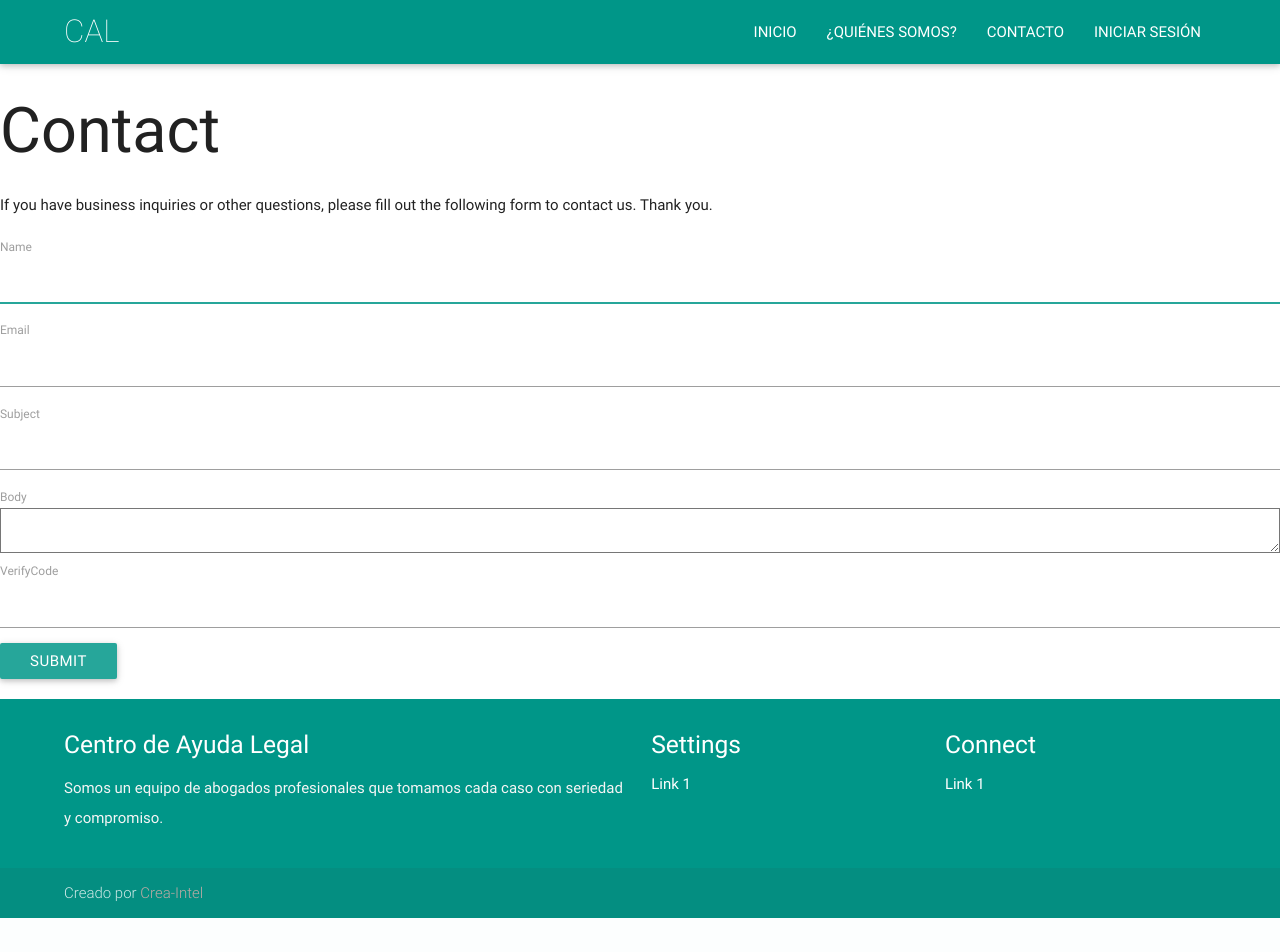
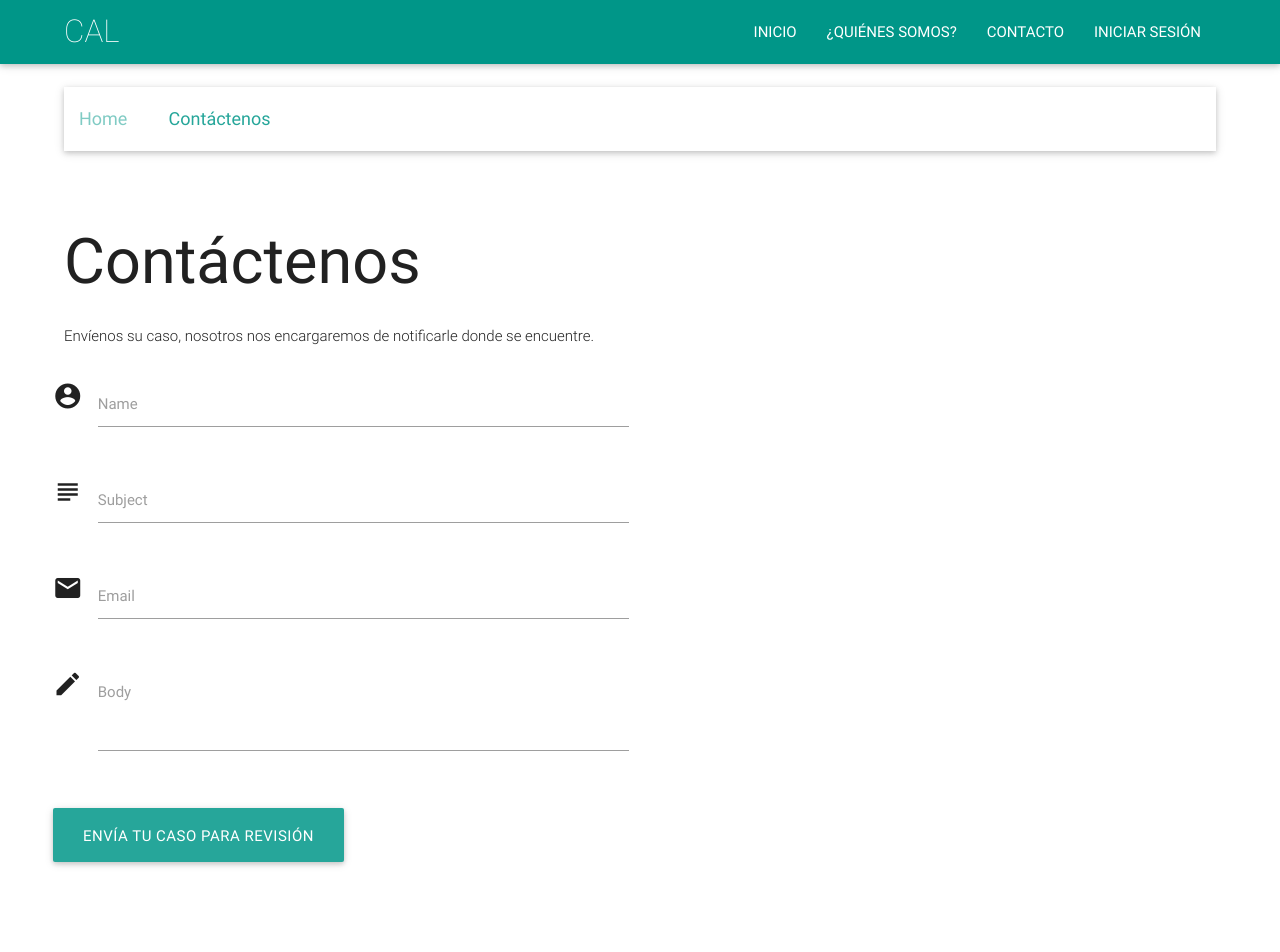
Before and after one commit to ladislaoRS/basic-yii-app, a Yii app: template views/site/contact.php in a window 1280 px wide. Shown: the top 952 px of the page. Before the commit the page ends 918 px from the top, so only its background shows below. Run offline with PHP 8.4 and a stand-in for Yii, Linux system fonts and the light colour scheme; the template is opened without the code that fills it, so the values that code supplies are empty; form fields are guessed from the names that the template uses; a map, chart or similar area stays blank; some libraries are stand-ins or nearby versions; grey boxes are pictures that could not be loaded.

Commit message:
about, contact and login updates

```diff
--- a/views/layouts/main.php
+++ b/views/layouts/main.php
@@ -29,7 +29,7 @@ AppAsset::register($this);
     <nav class="teal" role="navigation">
     <div class="nav-wrapper container">
       <!--<img class="brand-logo" src="<?= Url::to('@web/img/cal.png') ?>" />-->
-      <a id="logo-container" href="#" class="brand-logo"><span class="thin">CAL</span></a>
+      <a id="logo-container" href="<?= Yii::$app->homeUrl ?>" class="brand-logo"><span class="thin">CAL</span></a>
       <ul class="right hide-on-med-and-down">
         <li><a href="<?= Yii::$app->homeUrl ?>">INICIO</a></li>
         <li><a href="<?= Url::to('index.php?r=site/about')?>">¿QUIÉNES SOMOS?</a></li>
@@ -91,16 +91,16 @@ AppAsset::register($this);
 
         </div>
         <div class="col l3 s12">
-          <h5 class="white-text">Settings</h5>
+          <h5 class="white-text">Publicaciones</h5>
           <ul>
-            <li><a class="white-text" href="#!">Link 1</a></li>
-            <!--<li><a class="white-text" href="#!">Link 2</a></li>
-            <li><a class="white-text" href="#!">Link 3</a></li>
-            <li><a class="white-text" href="#!">Link 4</a></li>-->
+            <li><a class="white-text" href="#!">Derecho Civil</a></li>
+            <li><a class="white-text" href="#!">Derecho Penal</a></li>
+            <li><a class="white-text" href="#!">Derecho Laboral</a></li>
+            <li><a class="white-text" href="#!">Derecho Mercantil</a></li>
           </ul>
         </div>
         <div class="col l3 s12">
-          <h5 class="white-text">Connect</h5>
+          <h5 class="white-text">Síganos</h5>
           <ul>
             <li><a class="white-text" href="#!">Link 1</a></li>
             <!--<li><a class="white-text" href="#!">Link 2</a></li>
@@ -112,8 +112,8 @@ AppAsset::register($this);
     </div>
     <div class="footer-copyright">
       <div class="container">
-      Creado por <a class="brown-text text-lighten-3" href="http://crea-intel.herokuapp.com">Crea-Intel</a>
-      </div>
+          <a class="grey-text text-lighten-4 right" href="#!">© 2016 centro-ayuda-legal.com - Todos los derechos eeservados</a>
+          Creado por <a class="brown-text text-lighten-3" href="http://crea-intel.herokuapp.com">Crea-Intel</a>
     </div>
   </footer>
 
--- a/views/site/about.php
+++ b/views/site/about.php
@@ -4,7 +4,7 @@
 
 use yii\helpers\Html;
 
-$this->title = 'About';
+$this->title = '¿Quiénes Somos?';
 //$this->params['breadcrumbs'][] = $this->title;
 ?>
 <br>
@@ -15,7 +15,7 @@ $this->title = 'About';
         <a href="#!" class="breadcrumb teal-text text-lighten-1"><?= $this->title ?></a>
       </div>
     </div>
-  </nav>
+</nav>
   <br> <br>
 <div class="site-about container">
     <h1><?= Html::encode($this->title) ?></h1>
--- a/views/site/contact.php
+++ b/views/site/contact.php
@@ -8,10 +8,20 @@ use yii\helpers\Html;
 use yii\bootstrap\ActiveForm;
 use yii\captcha\Captcha;
 
-$this->title = 'Contact';
-$this->params['breadcrumbs'][] = $this->title;
+$this->title = 'Contáctenos';
+//$this->params['breadcrumbs'][] = $this->title;
 ?>
-<div class="site-contact">
+<br>
+<nav class="container white">
+    <div class="nav-wrapper breadcrumb-padding">
+      <div class="col s12">
+        <a href="<?= Yii::$app->homeUrl?>" class=" breadcrumb teal-text text-lighten-3">Home</a>
+        <a href="#!" class="breadcrumb teal-text text-lighten-1"><?= $this->title ?></a>
+      </div>
+    </div>
+</nav>
+  <br> <br>
+<div class="site-contact container">
     <h1><?= Html::encode($this->title) ?></h1>
 
     <?php if (Yii::$app->session->hasFlash('contactFormSubmitted')): ?>
@@ -33,36 +43,54 @@ $this->params['breadcrumbs'][] = $this->title;
 
     <?php else: ?>
 
-        <p>
-            If you have business inquiries or other questions, please fill out the following form to contact us.
-            Thank you.
+        <p class="light">
+            Envíenos su caso, nosotros nos encargaremos de notificarle donde se encuentre.
         </p>
 
         <div class="row">
-            <div class="col-lg-5">
-
-                <?php $form = ActiveForm::begin(['id' => 'contact-form']); ?>
-
-                    <?= $form->field($model, 'name')->textInput(['autofocus' => true]) ?>
-
-                    <?= $form->field($model, 'email') ?>
-
-                    <?= $form->field($model, 'subject') ?>
-
-                    <?= $form->field($model, 'body')->textArea(['rows' => 6]) ?>
-
-                    <?= $form->field($model, 'verifyCode')->widget(Captcha::className(), [
-                        'template' => '<div class="row"><div class="col-lg-3">{image}</div><div class="col-lg-6">{input}</div></div>',
-                    ]) ?>
-
-                    <div class="form-group">
-                        <?= Html::submitButton('Submit', ['class' => 'btn btn-primary', 'name' => 'contact-button']) ?>
+            <div class="row">
+                <form class="col s12">
+                  <div class="row">
+                    <div class="input-field col s6">
+                      <i class="material-icons prefix">account_circle</i>
+                          <input id="icon_prefix" type="text" class="validate">
+                          <label for="icon_prefix">Name</label>
                     </div>
-
-                <?php ActiveForm::end(); ?>
-
-            </div>
+                  </div>
+                  <div class="row">
+                      <div class="input-field col s6">
+                      <i class="material-icons prefix">subject</i>
+                          <input id="icon_telephone" type="text" class="validate">
+                          <label for="icon_telephone">Subject</label>
+                        </div>
+                  </div>
+                  <div class="row">
+                      <div class="input-field col s6">
+                      <i class="material-icons prefix">email</i>
+                          <input id="icon_telephone" type="email" class="validate">
+                          <label data-error="wrong" data-success="right" for="icon_telephone">Email</label>
+                        </div>
+                  </div>
+                  <div class="row">
+                      <div class="input-field col s6">
+                      <i class="material-icons prefix">mode_edit</i>
+                          <textarea id="textarea1" class="materialize-textarea"></textarea>
+                          <label for="icon_telephone">Body</label>
+                        </div>
+                  </div>
+                  <div class="row">
+                      <div class="input-field col s6">
+                       <a href="#" id="download-button" class="btn-large waves-effect waves-light teal lighten-1">Envía tu caso para revisión</a>
+                      </div>
+                  </div>
+                </form>
+         </div>
         </div>
+    <!-- Map -->
+    <section id="contact" class="map">
+        <iframe width="100%" height="100%" frameborder="0" scrolling="no" marginheight="0" marginwidth="0" src="https://www.google.com/maps/embed?pb=!1m18!1m12!1m3!1d3004.787346969278!2d-106.12359754987004!3d28.63618539058133!2m3!1f0!2f0!3f0!3m2!1i1024!2i768!4f13.1!3m3!1m2!1s0x86ea42d03f423869%3A0xcb16c557b335cfdf!2sAv.+de+la+Juventud+2200%2C+Haciendas+del+Valle+I+Etapa%2C+31217+Chihuahua%2C+Chih.!5e1!3m2!1sen!2smx!4v1458624661540" width="600" height="450" frameborder="0" style="border:0" allowfullscreen></iframe>
+        <br />
+    </section>
 
     <?php endif; ?>
 </div>
--- a/web/parallax/css/style.css
+++ b/web/parallax/css/style.css
@@ -59,3 +59,6 @@ footer.page-footer {
 .breadcrumb-padding{
   margin-left: 1rem;
 }
+.title-index {
+  font-size: 6.2rem;
+}
```
Also changed, not shown: views/site/index.php (+5 -3 lines), views/site/login.php (+41 -32 lines).
